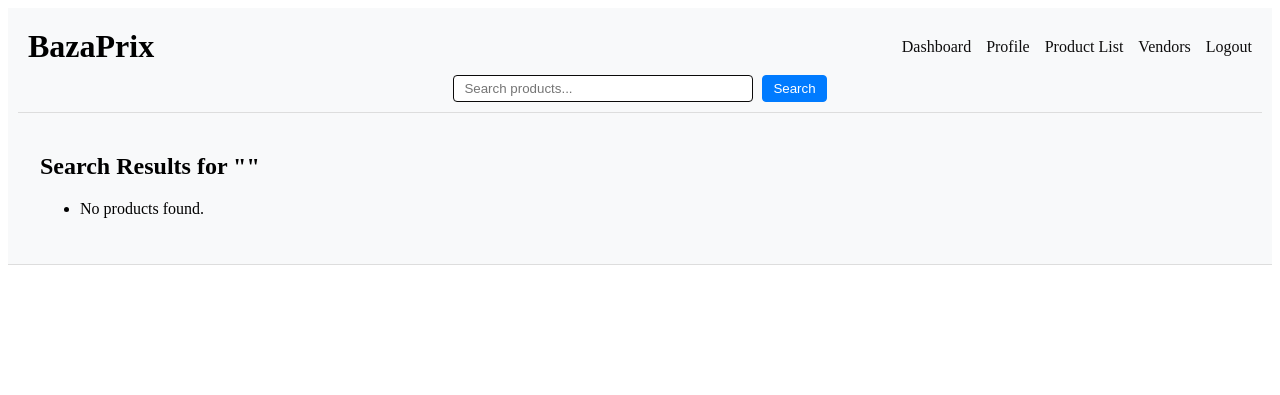
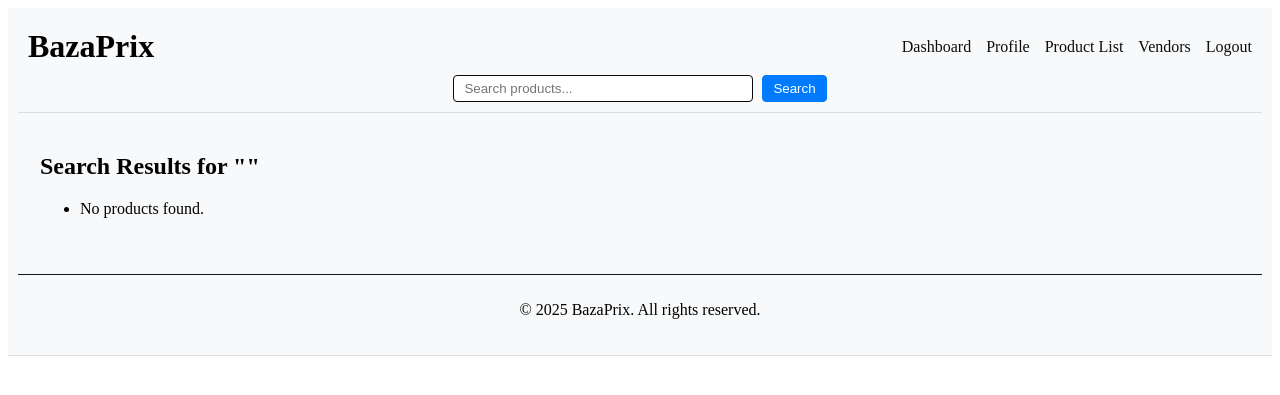
Before and after one commit to uwaseedith/Bazaprix, a Django app: page /csearch/ in a window 1280 px wide. Shown: the top 395 px of the page. Run offline with Django 5.2, Linux system fonts and the light colour scheme.

Commit message:
bazaprix

```diff
--- a/Baza/templates/Baza/consumer_base.html
+++ b/Baza/templates/Baza/consumer_base.html
@@ -34,5 +34,8 @@
     {% block content %}
     {% endblock %}
   </main>
+  <footer>
+    <p>&copy; 2025 BazaPrix. All rights reserved.</p>
+  </footer>
 </body>
 </html>
--- a/Baza/templates/Baza/vendor_base.html
+++ b/Baza/templates/Baza/vendor_base.html
@@ -32,6 +32,8 @@
     {% block content %}
     {% endblock %}
   </main>
-
+  <footer>
+    <p>&copy; 2025 BazaPrix. All rights reserved.</p>
+  </footer>
 </body>
 </html>
```
